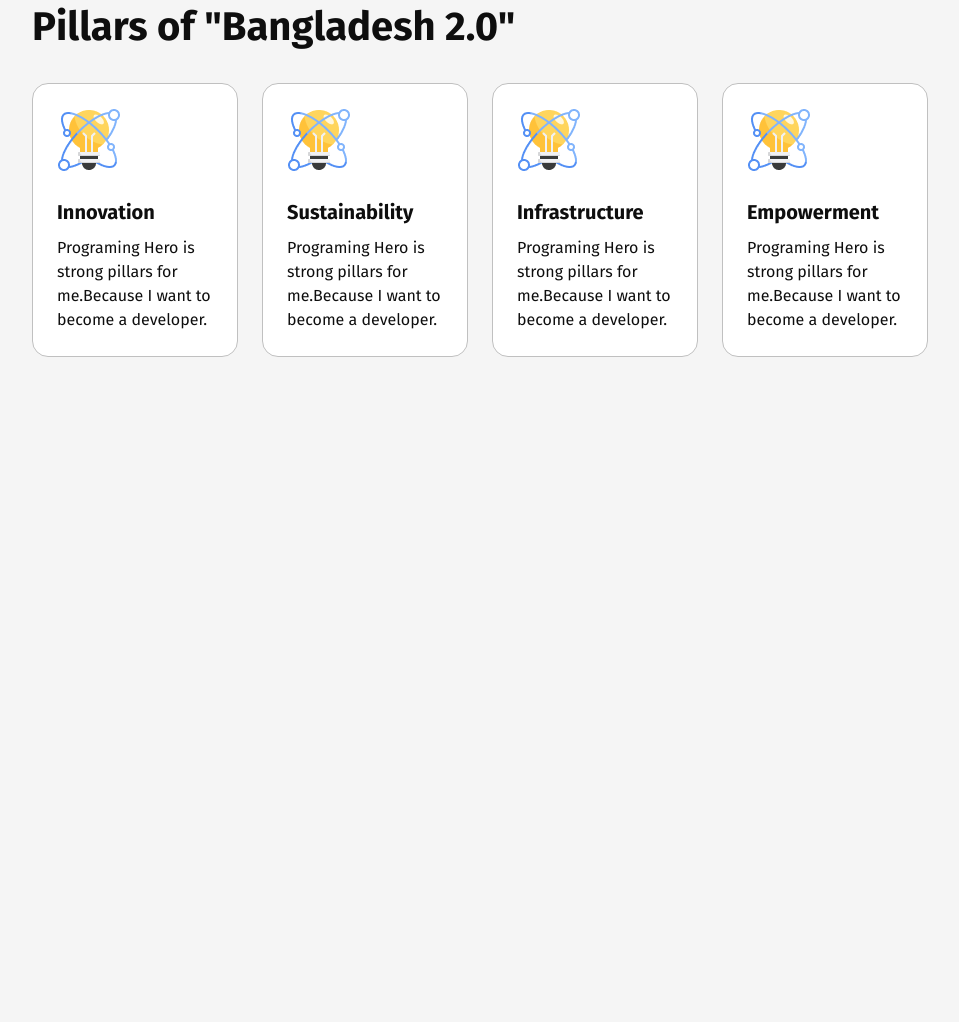
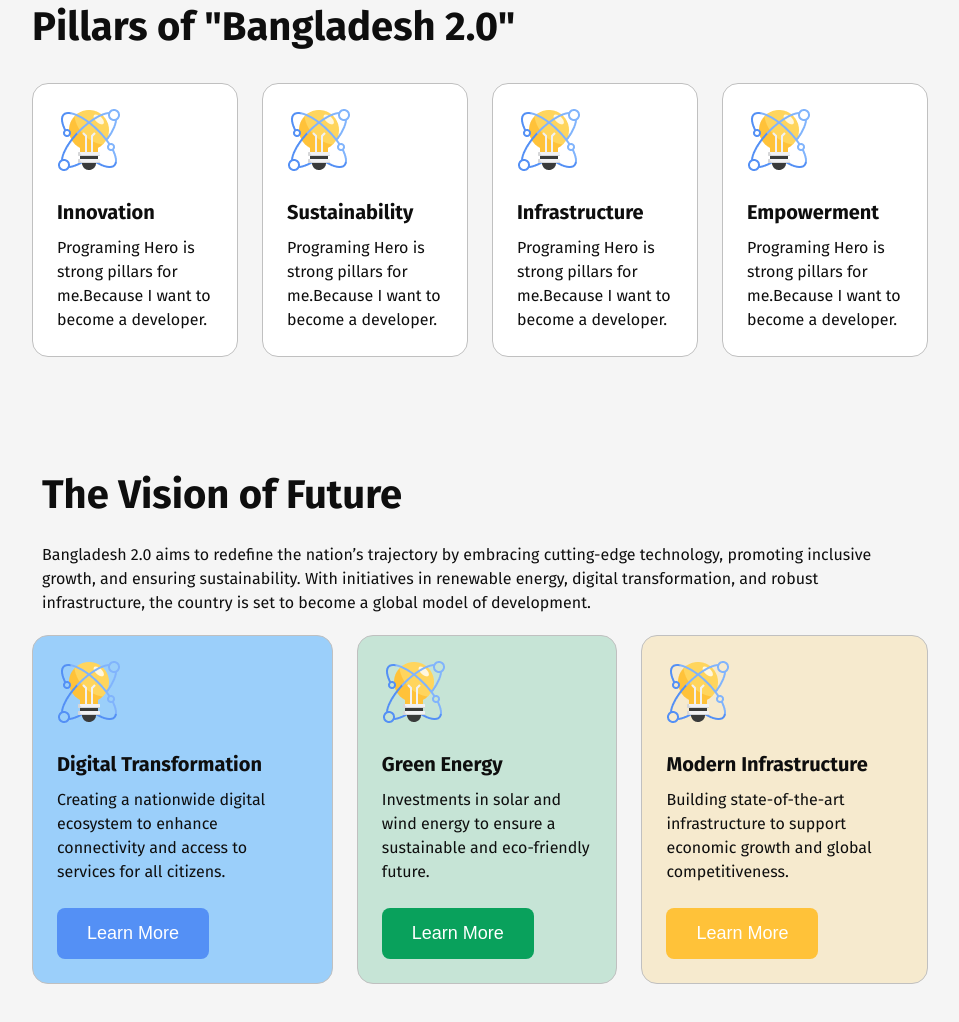
Before and after one commit to muhammadsagor11/1st-assignment, a plain HTML site: page index.html in a window 1280 px wide. Shown: the part 873-1895 px from the top of the page, without its empty margins (160-1119 px from the left). Before the commit the page ends 1310 px from the top, so only its background shows below. Drawn offline with Linux system fonts and the light colour scheme.

Commit message:
added visione sectione

```diff
--- a/index.html
+++ b/index.html
@@ -63,6 +63,40 @@
                 </div>
             </section>
 
+                                                        <!-- vision-section -->
+
+            <section class="vision-section">
+                <div class="vision-title">
+                    <h2 class="common-h">The Vision of Future</h2>
+                    <p class="common-p">Bangladesh 2.0 aims to redefine the nation’s trajectory by embracing cutting-edge technology, promoting inclusive growth, and ensuring sustainability. With initiatives in renewable energy, digital transformation, and robust infrastructure, the country is set to become a global model of development.</p>
+                </div>
+
+                <div class="vision-card-container">
+                    <div class="card-1 pillar-card">
+                        <img src="assets/card-icon.png" alt="">
+                        <h3 class="sub-title common-h">Digital Transformation</h3>
+                        <p class="common-p">Creating a nationwide digital ecosystem to enhance connectivity and access to services for all citizens.</p>
+                        <button class="btn-1 common-btn">Learn More</button>
+                    </div>
+
+                    <div class="card-2 pillar-card">
+                        <img src="assets/card-icon.png" alt="">
+                        <h3 class="sub-title common-h">Green Energy</h3>
+                        <p class="common-p">Investments in solar and wind energy to ensure a sustainable and eco-friendly future.</p>
+                        <button class="btn-2 common-btn">Learn More</button>
+                    </div>
+
+                    <div class="card-3 pillar-card">
+                        <img src="assets/card-icon.png" alt="">
+                        <h3 class="sub-title common-h">Modern Infrastructure</h3>
+                        <p class="desc common-p">Building state-of-the-art infrastructure to support economic growth and global competitiveness.</p>
+                        <button class="btn-3 common-btn">Learn More</button>
+                    </div>
+                </div>
+
+            </section>
+
+
         </main>
         <footer>
 
--- a/style.css
+++ b/style.css
@@ -101,3 +101,46 @@ nav{
     font-size: 20px;
     padding: 24px 0 12px 0;
 }
+
+
+
+                                                /* vision section starts */
+
+
+
+
+.vision-section{
+    margin-bottom: 80px;
+}
+.vision-title{
+    margin: 10px 0;
+    padding: 10px;
+}
+.vision-card-container{
+    display: flex;
+    gap: 24px;
+}
+.vision-title .common-h{
+    padding: 24px 0;
+}
+.vision-card-container button{
+    margin-top: 24px;
+}
+.card-1{
+    background-color: #9BCFFA;
+}
+.card-2{
+    background-color: #C6E4D6;
+}
+.card-3{
+    background-color: #F6EACE;
+}
+.btn-1{
+    background-color: #5490F5;
+}
+.btn-2{
+    background-color: #09A15C;
+}
+.btn-3{
+    background-color: #FFC239;
+}
```
